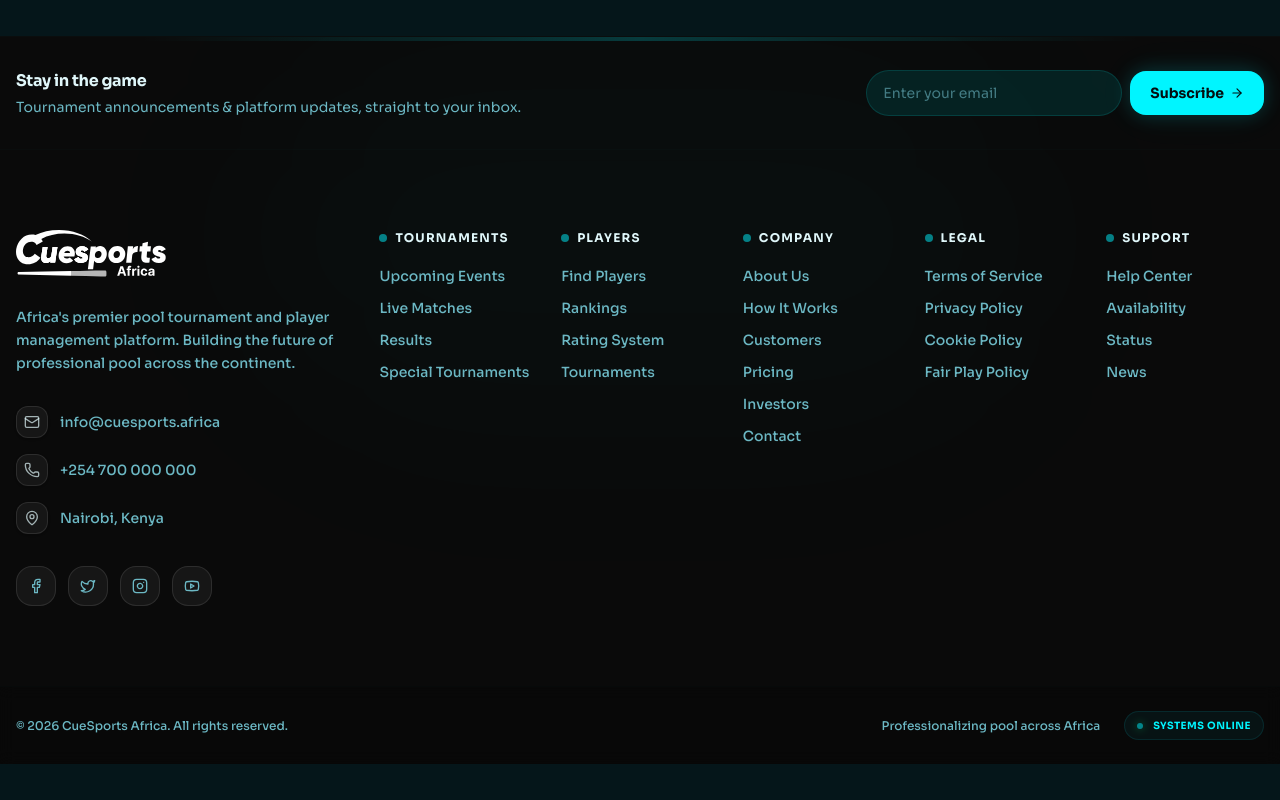
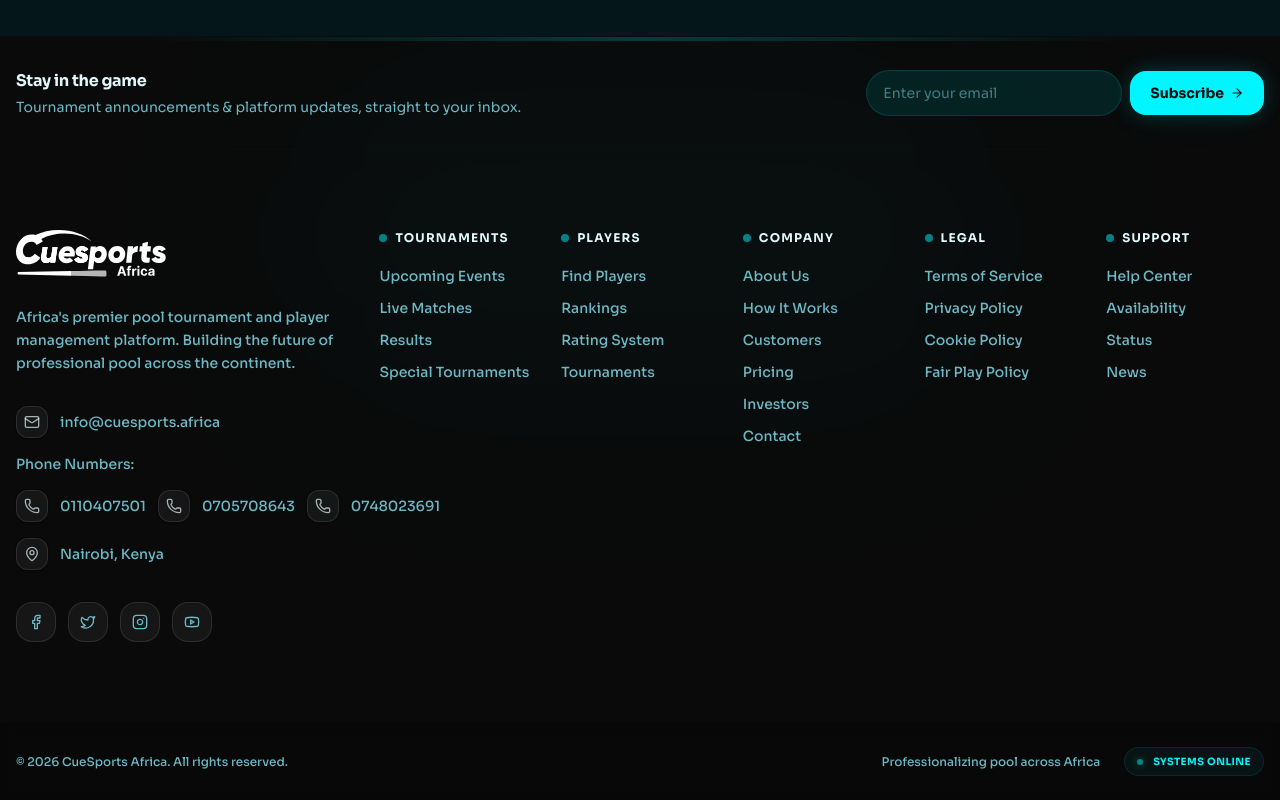
Before and after one commit to cuesports-Africa/cuesport-frontend, a Next.js app: page / in a window 1280 px wide. Shown: the part 6328-7128 px from the top of the page. Before the commit the page ends 7092 px from the top, so only its background shows below. Built offline with nearby package versions, Linux system fonts and the light colour scheme.

Commit message:
updated contacts

```diff
--- a/components/layout/footer.tsx
+++ b/components/layout/footer.tsx
@@ -146,15 +146,38 @@ export function Footer() {
                 </div>
                 info@cuesports.africa
               </a>
+
+              {/* inline phone numbers for easy click-to-call on mobile devices */}
+              <div className="text-sm font-medium text-muted-foreground">Phone Numbers:</div>
+              <div className="flex gap-3 w-full ">
               <a
-                href="tel:+254700000000"
+                href="tel:+254110407501"
                 className="flex items-center gap-3 text-sm font-medium text-muted-foreground hover:text-electric transition-colors group"
               >
                 <div className="w-8 h-8 rounded-lg flex items-center justify-center flex-shrink-0 bg-white/5 border border-white/10 group-hover:bg-electric/10 group-hover:border-electric/20 transition-colors shadow-sm">
                   <Phone className="h-4 w-4 text-foreground/70 group-hover:text-electric transition-colors" />
                 </div>
-                +254 700 000 000
+                0110407501
               </a>
+              <a
+                href="tel:+254705708643"
+                className="flex items-center gap-3 text-sm font-medium text-muted-foreground hover:text-electric transition-colors group"
+              >
+                <div className="w-8 h-8 rounded-lg flex items-center justify-center flex-shrink-0 bg-white/5 border border-white/10 group-hover:bg-electric/10 group-hover:border-electric/20 transition-colors shadow-sm">
+                  <Phone className="h-4 w-4 text-foreground/70 group-hover:text-electric transition-colors" />
+                </div>
+                0705708643
+              </a>
+              <a
+                href="tel:+254748023691"
+                className="flex items-center gap-3 text-sm font-medium text-muted-foreground hover:text-electric transition-colors group"
+              >
+                <div className="w-8 h-8 rounded-lg flex items-center justify-center flex-shrink-0 bg-white/5 border border-white/10 group-hover:bg-electric/10 group-hover:border-electric/20 transition-colors shadow-sm">
+                  <Phone className="h-4 w-4 text-foreground/70 group-hover:text-electric transition-colors" />
+                </div>
+                0748023691
+              </a>
+              </div>
               <div className="flex items-center gap-3 text-sm font-medium text-muted-foreground">
                 <div className="w-8 h-8 rounded-lg flex items-center justify-center flex-shrink-0 bg-white/5 border border-white/10 shadow-sm">
                   <MapPin className="h-4 w-4 text-foreground/70" />
```
